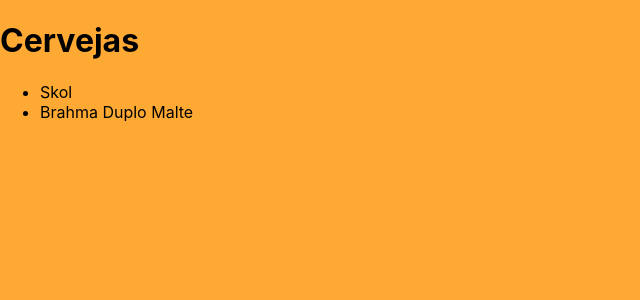
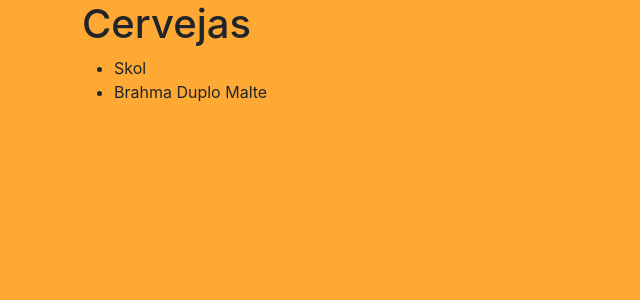
Before and after one commit to start-tech-react/emporiov2, a React (Create React App) app: page / in a window 1280 px wide. Shown: the top 300 px of the page, without its empty margins (0-640 px from the left). Built offline with nearby package versions, Linux system fonts and the light colour scheme; data requests are answered from the project's data file.

Commit message:
adding bootstrap to project

```diff
--- a/package.json
+++ b/package.json
@@ -6,7 +6,9 @@
     "@testing-library/jest-dom": "^5.11.4",
     "@testing-library/react": "^11.1.0",
     "@testing-library/user-event": "^12.1.10",
+    "bootstrap": "5.1.3",
     "react": "^17.0.2",
+    "react-bootstrap": "^2.0.0",
     "react-dom": "^17.0.2",
     "react-scripts": "4.0.3",
     "web-vitals": "^1.0.1"
--- a/src/App.js
+++ b/src/App.js
@@ -1,11 +1,18 @@
 import './App.css';
 import { List } from './components/Beer';
+import { Col, Container, Row } from 'react-bootstrap';
 
 function App() {
   return (
     <div className="App">
-      <h1>Cervejas</h1>
-      <List />
+      <Container>
+        <Row>
+          <Col>
+            <h1>Cervejas</h1>
+            <List />
+          </Col>
+        </Row>
+      </Container>
     </div>
   );
 }
--- a/src/index.js
+++ b/src/index.js
@@ -1,5 +1,6 @@
 import React from 'react';
 import ReactDOM from 'react-dom';
+import 'bootstrap/dist/css/bootstrap.min.css';
 import './index.css';
 import App from './App';
 
```
Also changed, not shown: 1 other file (tests, documents, lock files or other folders).
